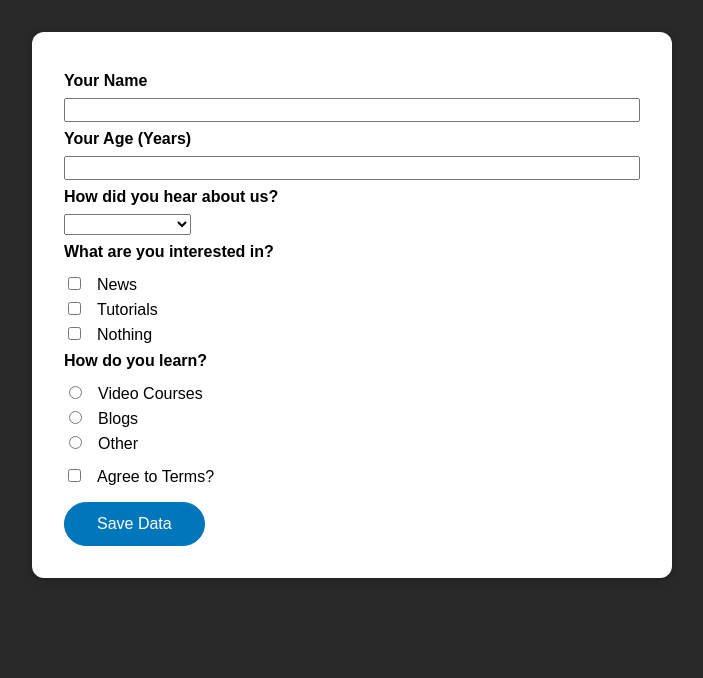
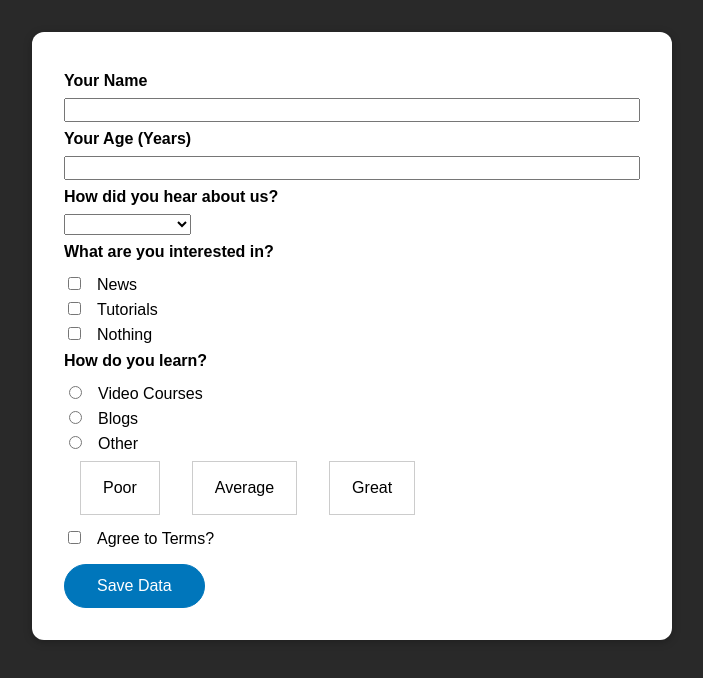
Before and after one commit to northernocean/learning-js-vue, a Vue app: page / in a window 1280 px wide. Shown: the top 678 px of the page, without its empty margins (288-991 px from the left). Built offline with nearby package versions, Linux system fonts and the light colour scheme; the HTML template or start-up script is replaced by a standard one.

Commit message:
adding a custom component

```diff
--- /dev/null
+++ b/src/components/RatingControl.vue
@@ -0,0 +1,68 @@
+<template>
+  <ul>
+    <li :class="{ active: activeRatingOption === 'poor' }">
+      <button type="button" @click="setActiveRatingOption('poor')">Poor</button>
+    </li>
+    <li :class="{ active: activeRatingOption === 'average' }">
+      <button type="button" @click="setActiveRatingOption('average')">
+        Average
+      </button>
+    </li>
+    <li :class="{ active: activeRatingOption === 'great' }">
+      <button type="button" @click="setActiveRatingOption('great')">
+        Great
+      </button>
+    </li>
+  </ul>
+</template>
+
+<script>
+export default {
+  props: ['modelValue'],
+  emits: ['update:modelValue'],
+  data() {
+    return {
+      activeRatingOption: this.modelValue,
+    };
+  },
+  methods: {
+    setActiveRatingOption(option) {
+      this.activeRatingOption = option;
+      this.$emit('update:modelValue', option);
+    },
+  },
+};
+</script>
+
+<style scoped>
+ul {
+  list-style: none;
+  margin: 0.5rem 0;
+  padding: 0;
+  display: flex;
+}
+
+li {
+  margin: 0 1rem;
+  border: 1px solid #ccc;
+  padding: 1rem;
+  display: flex;
+  justify-content: center;
+  align-items: center;
+}
+
+button {
+  font: inherit;
+  border: none;
+  background-color: transparent;
+  cursor: pointer;
+}
+
+.active {
+  border-color: #a00078;
+}
+
+.active button {
+  border-color: #a00078;
+}
+</style>
--- a/src/components/TheForm.vue
+++ b/src/components/TheForm.vue
@@ -7,7 +7,7 @@
     </div>
     <div class="form-control">
       <label for="age">Your Age (Years)</label>
-      <input id="age" name="age" type="number" v-model="userAge">
+      <input id="age" name="age" type="number" v-model="age">
     </div>
     <div class="form-control">
       <label for="referrer">How did you hear about us?</label>
@@ -84,6 +84,9 @@
       </div>
     </div>
     <div>
+      <rating-control v-model="rating"></rating-control>
+    </div>
+    <div>
       <input
         id="terms-agreement"
         name="terms-agreement"
@@ -99,7 +102,12 @@
 </template>
 
 <script>
+import RatingControl from './RatingControl.vue';
+
 export default {
+  components: {
+    RatingControl,
+  },
   data() {
     return {
       userName: '',
@@ -107,6 +115,7 @@
       referrer: null,
       interests: [],
       learnBy: null,
+      rating: null,
       termsAgreed: false,
       invalidUserNameEntered: null,
     };
@@ -120,6 +129,7 @@
       console.log('referrer: ', this.referrer);
       console.log('interests: ', this.interests);
       console.log('learnBy: ', this.learnBy);
+      console.log('rating: ', this.rating);
       console.log('termsAgreed: ', this.termsAgreed);
       console.log('-------------------');
     },
@@ -129,7 +139,7 @@
       } else {
         this.invalidUserNameEntered = false;
       }
-    }
+    },
   },
 };
 </script>
```
